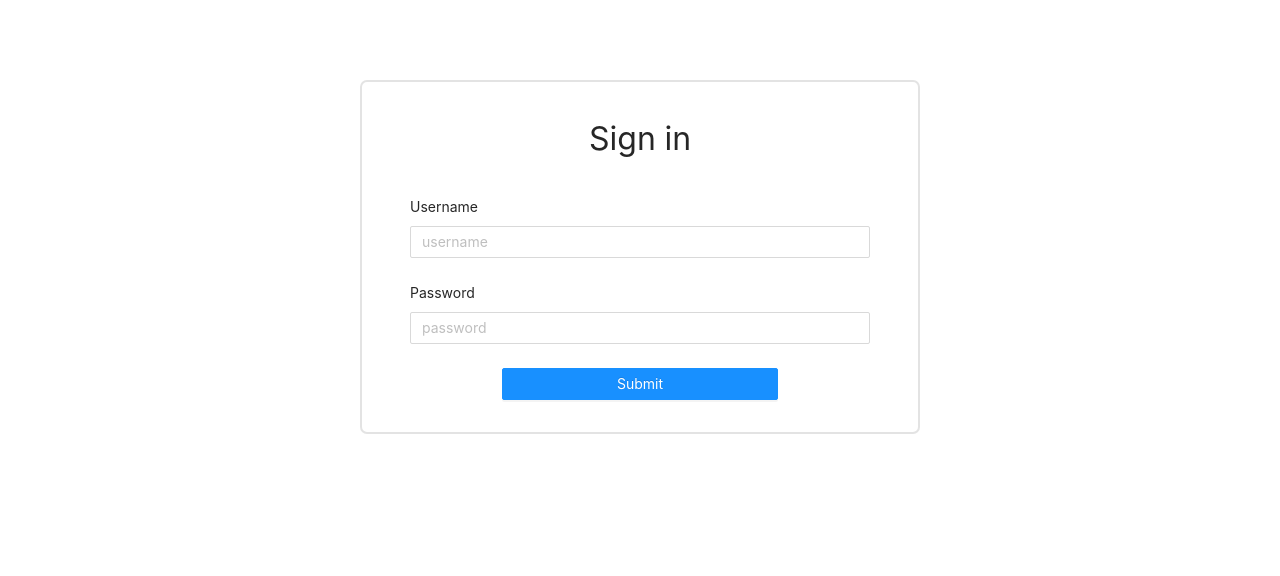
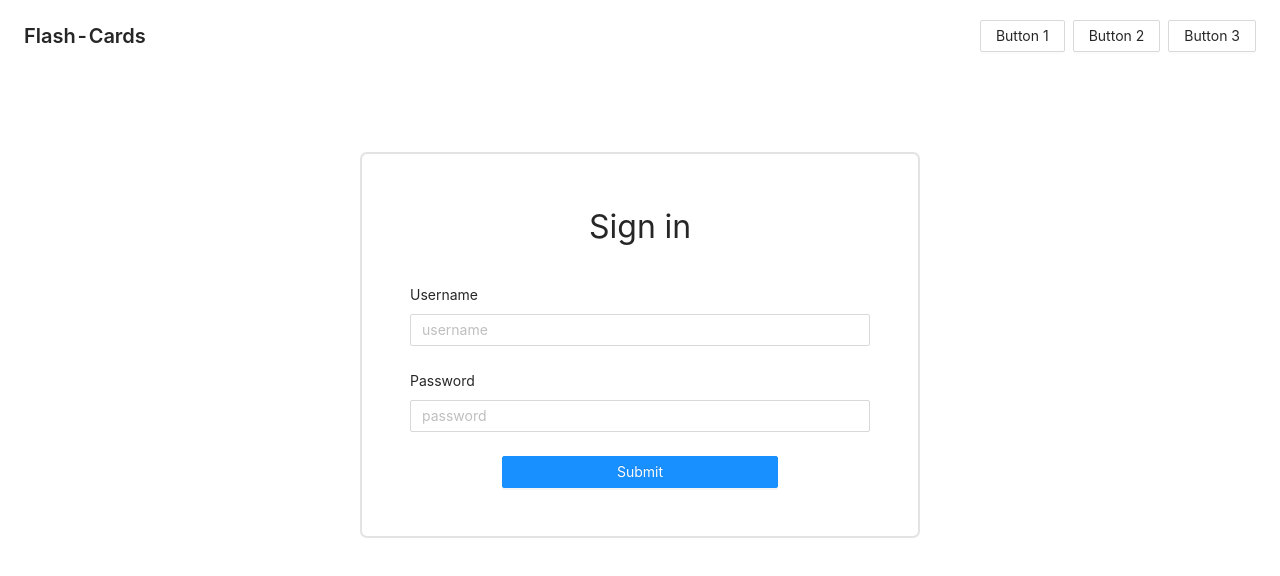
Before and after one commit to iagosergiop93/flash-card-app, a React (Create React App) app in the folder web/flash-cards-app/: page / in a window 1280 px wide. Shown: the top 576 px of the page. Built offline with nearby package versions, Linux system fonts and the light colour scheme.

Commit message:
Added header

```diff
--- a/web/flash-cards-app/src/App.tsx
+++ b/web/flash-cards-app/src/App.tsx
@@ -3,10 +3,12 @@ import './App.css';
 import { BrowserRouter as Router, Route } from 'react-router-dom';
 import { Dashboard } from './pages/Dashboard/Dashboard';
 import { Login } from './pages/Login/Login';
+import { Header } from './components/Header/Header';
 
 function App() {
   return (
     <div className="App">
+      <Header title="Flash-Cards"/>
       <Router>
 
         <Route exact path="/">
--- /dev/null
+++ b/web/flash-cards-app/src/components/Header/Header.tsx
@@ -0,0 +1,24 @@
+import React from 'react';
+import { PageHeader, Button } from 'antd';
+
+type HeaderProps = {
+    title: string
+}
+
+export function Header(props: HeaderProps) {
+
+    const buttons = [
+        <Button>Button 1</Button>,
+        <Button>Button 2</Button>,
+        <Button>Button 3</Button>
+    ];
+
+    return (
+        <PageHeader
+          title={props.title}
+          extra={buttons}
+          >
+
+        </PageHeader>
+    );
+}
--- a/web/flash-cards-app/src/pages/Login/Login.css
+++ b/web/flash-cards-app/src/pages/Login/Login.css
@@ -3,7 +3,7 @@
 	top: 5rem;
 	margin: 0 auto;
     margin-bottom: 3rem;
-	padding: 2rem 3rem;
+	padding: 3rem 3rem;
 
 	width: 35rem;
 	max-width: 95%;
```
Also changed, not shown: web/flash-cards-app/src/components/Header/Header.css (added).
